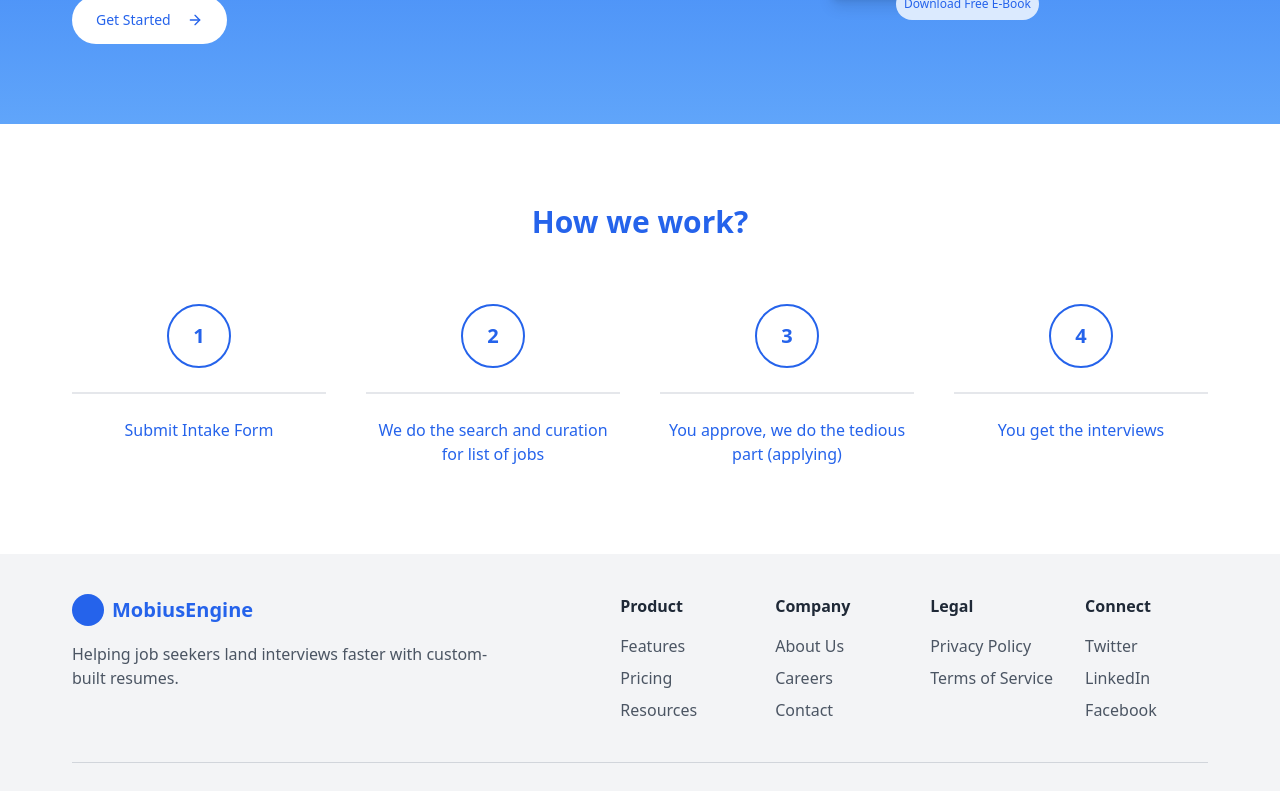
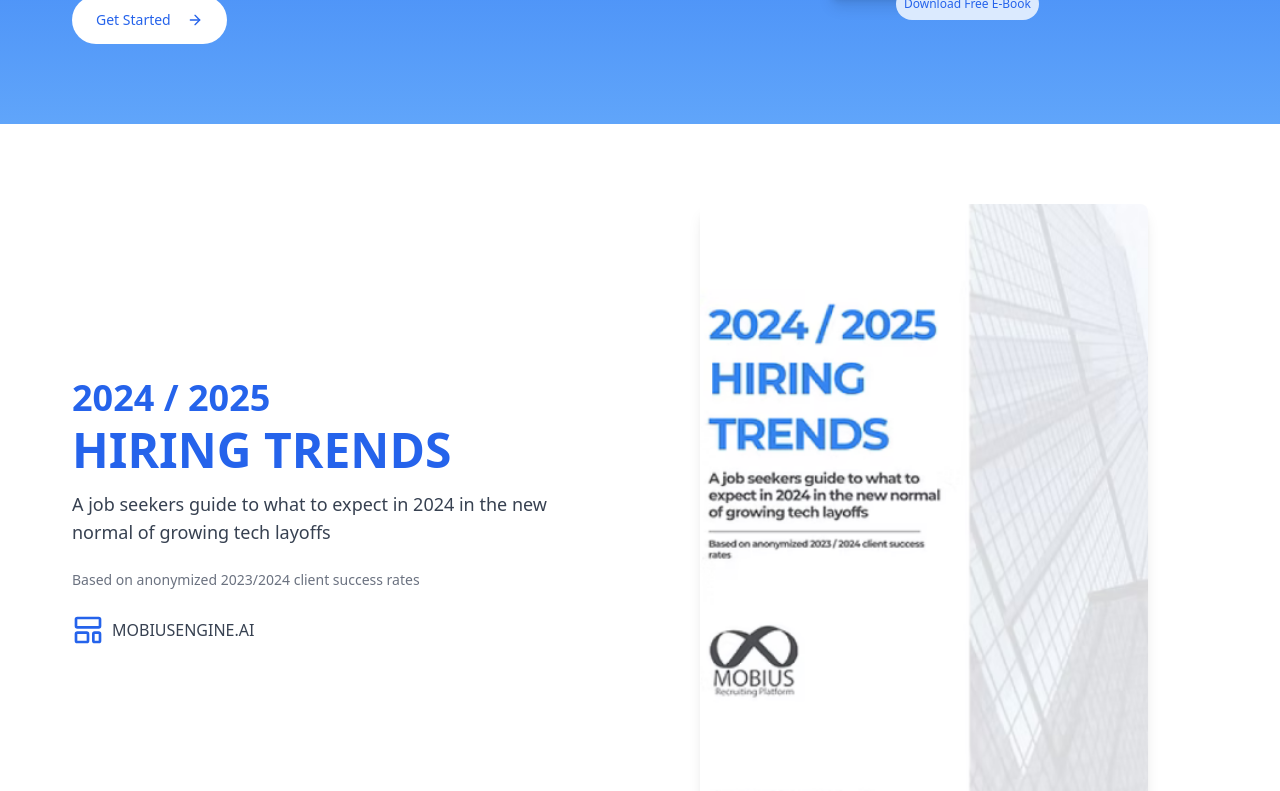
Before and after one commit to thekrishnaarjun/mobius-landing-revival, a React (Vite) app: page / in a window 1280 px wide. Shown: the part 440-1231 px from the top of the page. Built offline with nearby package versions, Linux system fonts and the light colour scheme.

Commit message:
Add cover page
Implement the cover page for the application.

```diff
--- /dev/null
+++ b/src/components/CoverPage.tsx
@@ -0,0 +1,41 @@
+
+import React from "react";
+import { LayoutTemplate } from "lucide-react";
+
+const CoverPage = () => {
+  return (
+    <section className="bg-white py-20 px-4 md:px-10">
+      <div className="container mx-auto flex flex-col md:flex-row items-center justify-between">
+        <div className="md:w-1/2 mb-10 md:mb-0">
+          <div className="max-w-lg">
+            <div className="mb-6">
+              <h2 className="text-blue-600 font-bold text-3xl md:text-4xl mb-2">2024 / 2025</h2>
+              <h1 className="text-blue-600 font-bold text-4xl md:text-5xl mb-4">HIRING TRENDS</h1>
+              <p className="text-gray-700 text-lg">
+                A job seekers guide to what to expect in 2024 in the new normal of growing tech layoffs
+              </p>
+            </div>
+            <p className="text-gray-500 text-sm mb-6">
+              Based on anonymized 2023/2024 client success rates
+            </p>
+            <div className="flex items-center space-x-2">
+              <LayoutTemplate className="w-8 h-8 text-blue-600" />
+              <span className="text-gray-700 font-medium">MOBIUSENGINE.AI</span>
+            </div>
+          </div>
+        </div>
+        <div className="md:w-1/2">
+          <div className="relative">
+            <img
+              src="/lovable-uploads/d464f6a7-6152-43eb-a6d4-3c3557a19ecb.png"
+              alt="Hiring Trends Cover"
+              className="w-full max-w-md mx-auto rounded-lg shadow-lg"
+            />
+          </div>
+        </div>
+      </div>
+    </section>
+  );
+};
+
+export default CoverPage;
--- a/src/pages/Index.tsx
+++ b/src/pages/Index.tsx
@@ -4,6 +4,7 @@ import Header from "@/components/Header";
 import Hero from "@/components/Hero";
 import Features from "@/components/Features";
 import Footer from "@/components/Footer";
+import CoverPage from "@/components/CoverPage";
 
 const Index = () => {
   return (
@@ -12,6 +13,7 @@ const Index = () => {
         <Header />
         <Hero />
       </div>
+      <CoverPage />
       <Features />
       <Footer />
     </div>
```
Also changed, not shown: public/lovable-uploads/d464f6a7-6152-43eb-a6d4-3c3557a19ecb.png (added).
